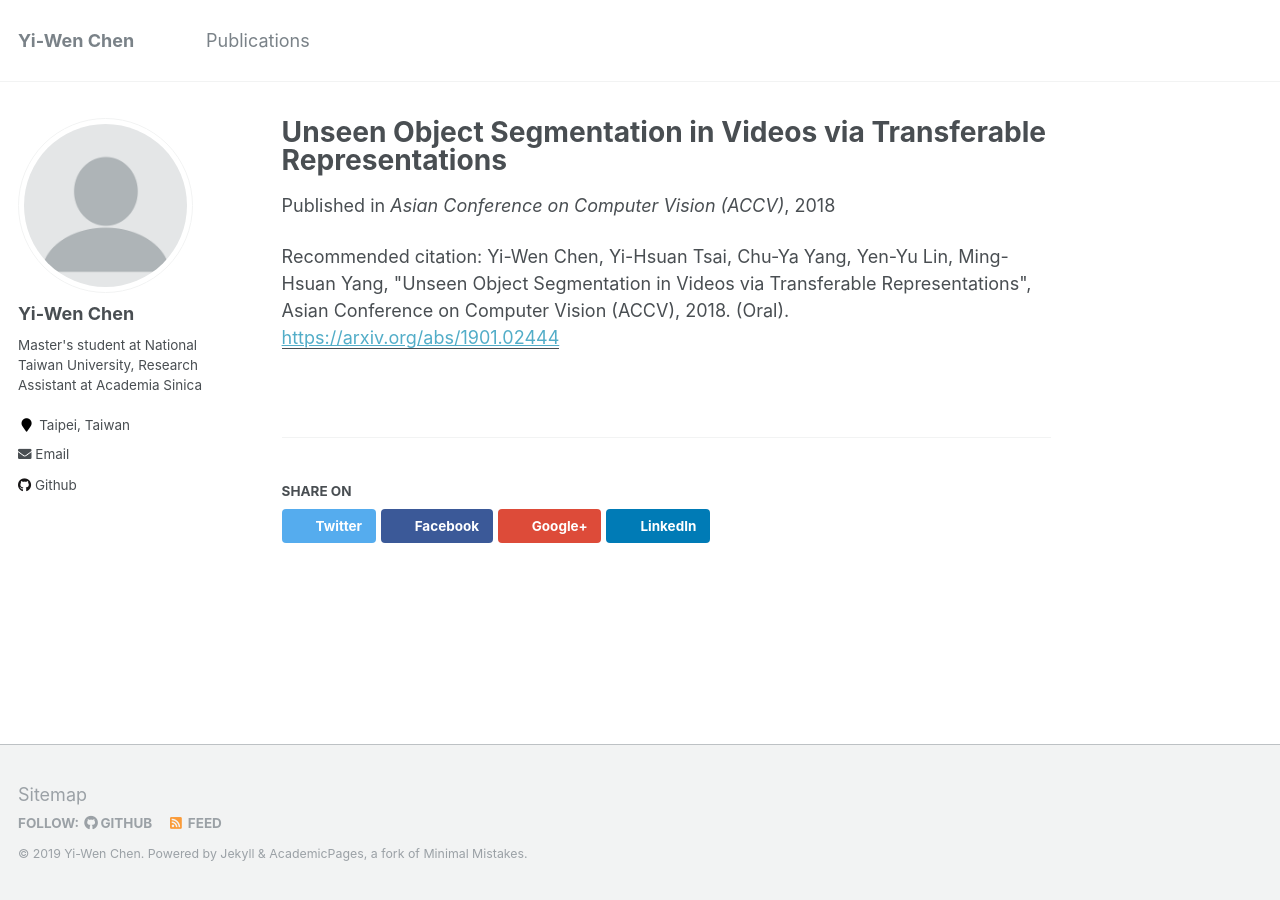
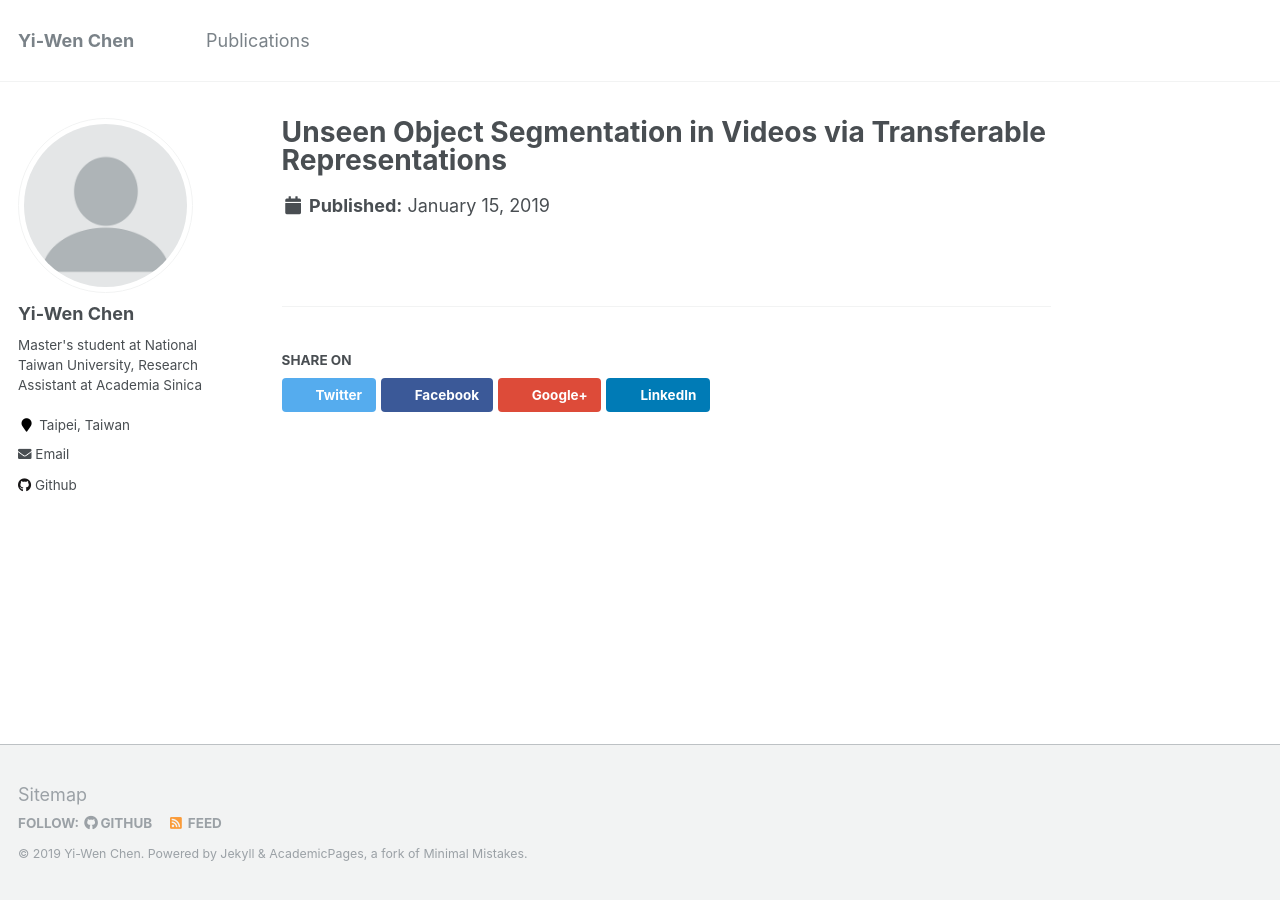
Before and after one commit to wenz116/wenz116.github.io, a Jekyll site: the page built from _publications/accv_2018_TransferSeg.md, in a window 1280 px wide. Built offline with Jekyll 4.4.1, drawn with Linux system fonts in a browser that asks for light colours; part of the change alters nothing that is shown.

Commit message:
Update accv_2018_TransferSeg.md

```diff
--- a/_publications/accv_2018_TransferSeg.md
+++ b/_publications/accv_2018_TransferSeg.md
@@ -2,9 +2,9 @@
 title: "Unseen Object Segmentation in Videos via Transferable Representations"
 collection: publications
 permalink: /publication/accv_2018_TransferSeg
-# excerpt: 'This paper is about the number 1. The number 2 is left for future work.'
-date: 2018-12-05
-venue: 'Asian Conference on Computer Vision (ACCV)'
-paperurl: 'https://arxiv.org/abs/1901.02444'
-citation: 'Yi-Wen Chen, Yi-Hsuan Tsai, Chu-Ya Yang, Yen-Yu Lin, Ming-Hsuan Yang, "Unseen Object Segmentation in Videos via Transferable Representations", Asian Conference on Computer Vision (ACCV), 2018. (Oral).'
+excerpt: 'Yi-Wen Chen, Yi-Hsuan Tsai, Chu-Ya Yang, Yen-Yu Lin, Ming-Hsuan Yang, "Unseen Object Segmentation in Videos via Transferable Representations", Asian Conference on Computer Vision (ACCV), 2018. (Oral).'
+# date: 2018-12-05
+# venue: 'Asian Conference on Computer Vision (ACCV)'
+# paperurl: 'https://arxiv.org/abs/1901.02444'
+# citation: 'Yi-Wen Chen, Yi-Hsuan Tsai, Chu-Ya Yang, Yen-Yu Lin, Ming-Hsuan Yang, "Unseen Object Segmentation in Videos via Transferable Representations", Asian Conference on Computer Vision (ACCV), 2018. (Oral).'
 ---
```
